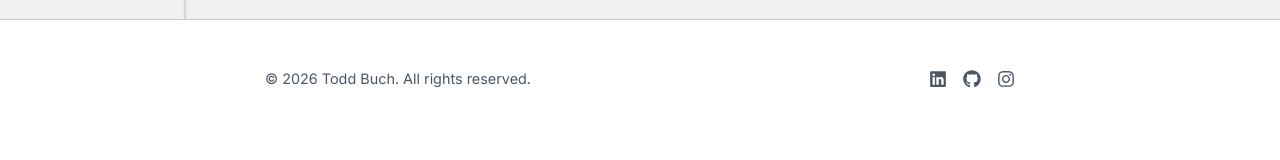
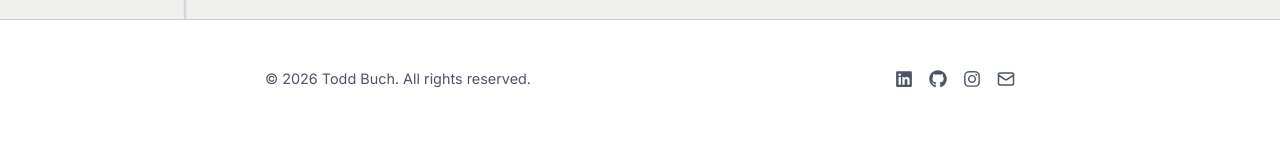
Before and after one commit to todd-buch/Portfolio, a React (Vite) app: page / in a window 1280 px wide. Shown: the part 5148-5308 px from the top of the page. Built offline with nearby package versions, Linux system fonts and the light colour scheme.

Commit message:
add mail icon to footer

```diff
--- a/src/Footer.tsx
+++ b/src/Footer.tsx
@@ -1,5 +1,6 @@
 import "./Footer.css";
 import { FaGithub, FaLinkedin, FaInstagram } from "react-icons/fa6";
+import { Mail } from "lucide-react";
 
 export default function Footer() {
   const year = new Date().getFullYear();
@@ -36,6 +37,14 @@ export default function Footer() {
           >
             <FaInstagram size={18} />
           </a>
+          <a
+            href="mailto:hello@toddbuch.com"
+            target="_blank"
+            rel="noreferrer"
+            aria-label="Mail"
+          >
+            <Mail size={18} />
+          </a>
         </nav>
       </div>
 
```
